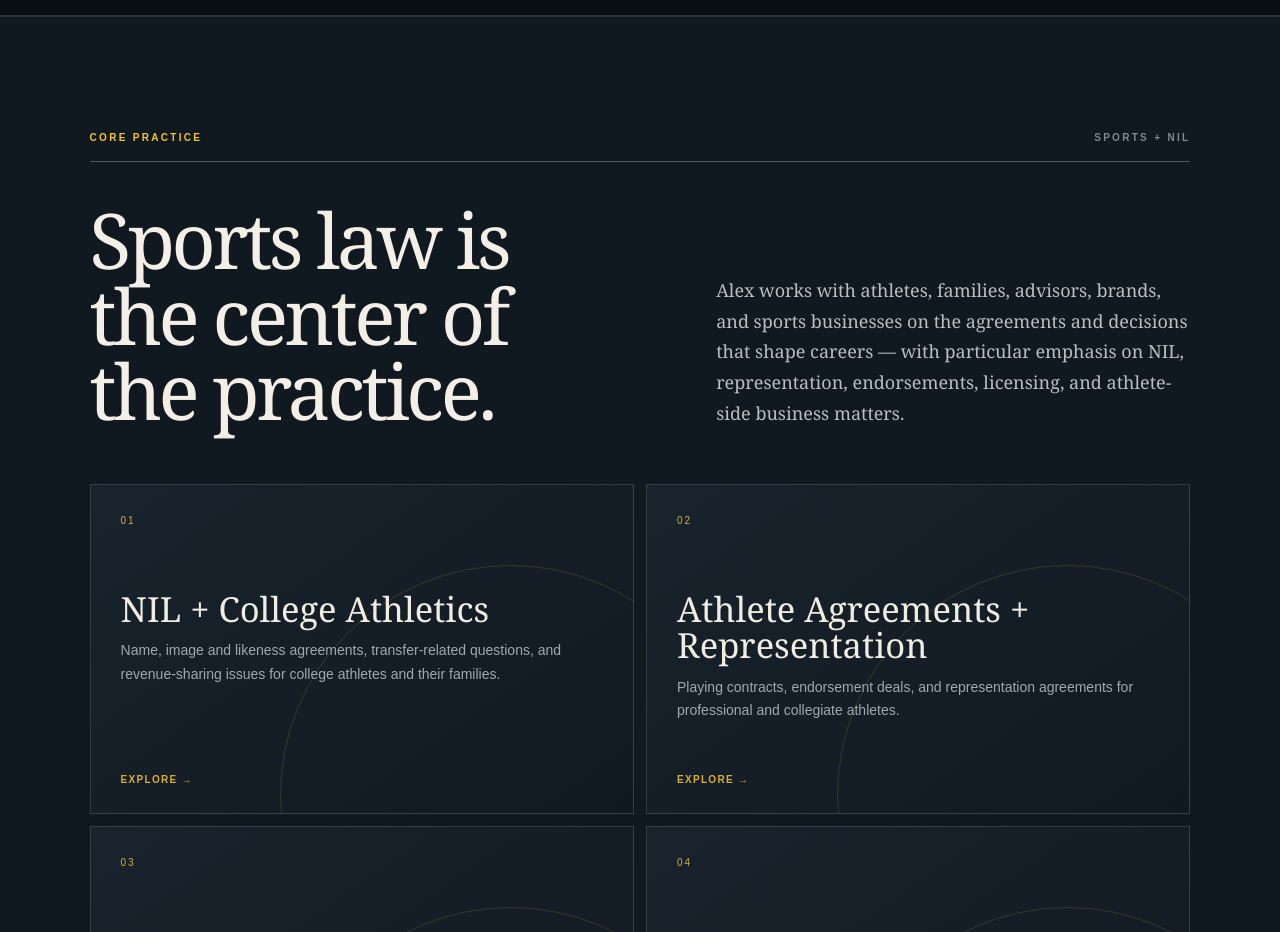
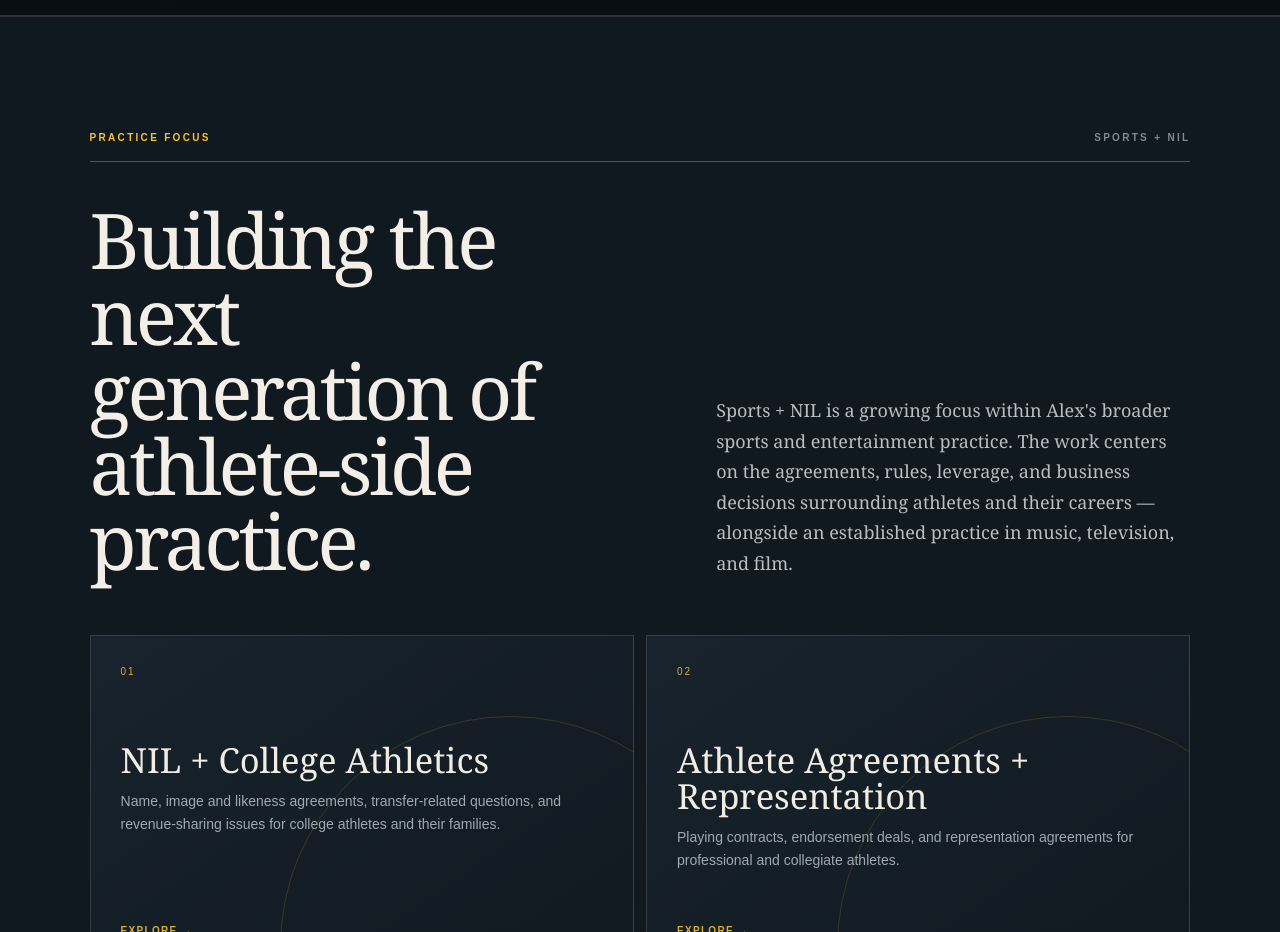
Before and after one commit to alexkaglew-ux/legal-audit, a React (Vite) app: page / in a window 1280 px wide. Shown: the part 1560-2492 px from the top of the page. Built offline with nearby package versions, Linux system fonts and the light colour scheme.

Commit message:
Position sports as growth focus without diminishing entertainment

```diff
--- a/src/components/SportsNilSection.jsx
+++ b/src/components/SportsNilSection.jsx
@@ -4,15 +4,13 @@ export default function SportsNilSection() {
   return (
     <section className="sports-nil section sports-nil-v2" id="sports-nil" aria-labelledby="sports-nil-heading">
       <div className="section-kicker">
-        <span>Core practice</span>
+        <span>Practice focus</span>
         <span>SPORTS + NIL</span>
       </div>
       <div className="sports-nil-intro-grid">
-        <h2 id="sports-nil-heading">Sports law is the center of the practice.</h2>
+        <h2 id="sports-nil-heading">Building the next generation of athlete-side practice.</h2>
         <p className="sports-nil-deck">
-          Alex works with athletes, families, advisors, brands, and sports businesses on the
-          agreements and decisions that shape careers — with particular emphasis on NIL,
-          representation, endorsements, licensing, and athlete-side business matters.
+          Sports + NIL is a growing focus within Alex's broader sports and entertainment practice. The work centers on the agreements, rules, leverage, and business decisions surrounding athletes and their careers — alongside an established practice in music, television, and film.
         </p>
       </div>
       <div className="sports-nil-grid">
```
